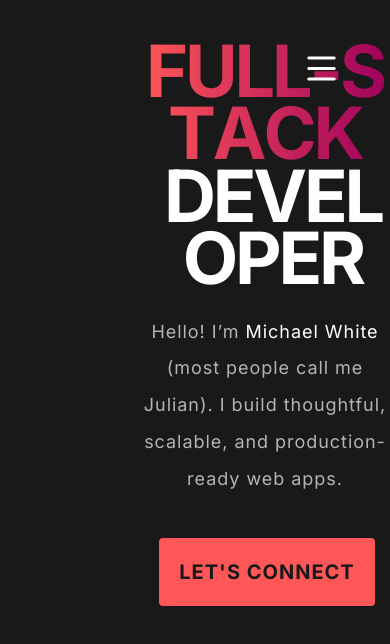
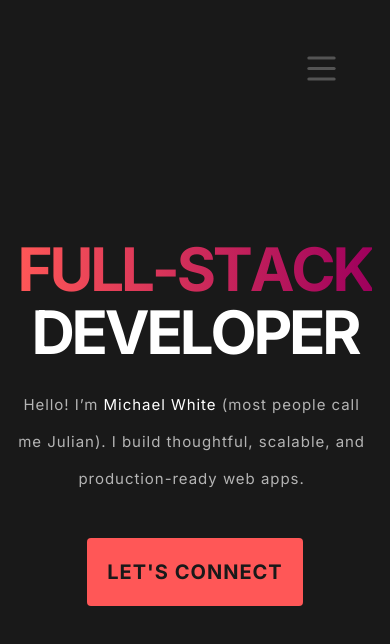
Before and after one commit to mj-codices/my-portfolio, a Next.js app: page / in a window 390 px wide. Shown: the top 644 px of the page. Built offline with nearby package versions, Linux system fonts and the light colour scheme.

Commit message:
Set up responsiveness through mobile display

```diff
--- a/src/app/components/hero/Hero.tsx
+++ b/src/app/components/hero/Hero.tsx
@@ -6,14 +6,14 @@ import FadeLeftWrapper from "../FadeLeftWrapper";
 export default function Hero() {
   return (
     <section
-      className="relative w-full h-screen bg-[var(--color-secondary)] flex flex-col md:flex-row items-center justify-center
+      className="relative w-full h-screen bg-[var(--color-secondary)] flex flex-row items-center justify-center
     overflow-x-hidden overflow-y-hidden"
     >
       {/* Left Side - Text */}
-      <div className="flex-1 text-center md:text-left pl-35">
+      <div className="flex-1 max-[1060px]:text-center text-left pl-35 remove-padding shrink-con max-[1060px]:flex-none">
         <HeroHeading />
         <FadeInWrapper delay={1500} duration={500}>
-          <p className="text-lg mb-10 max-w-lg leading-[2.3rem] tracking-[.06rem]">
+          <p className="shrink-para text-lg mb-10 max-w-lg leading-[2.3rem] tracking-[.06rem]">
             Hello! I’m <span className="text-white">Michael White</span> (most
             people call me Julian). I build thoughtful, scalable, and
             production-ready web apps.
@@ -21,7 +21,7 @@ export default function Hero() {
         </FadeInWrapper>
 
         <FadeInWrapper delay={1500} duration={500}>
-          <button className="ml-1 px-5 py-5 bg-[var(--color-accent)] text-[var(--color-secondary)] rounded font-semibold text-xl tracking-wider cursor-pointer button button--calypso">
+          <button className="ml-1 px-5 py-5 bg-[var(--color-accent)] text-[var(--color-secondary)] rounded font-semibold text-xl tracking-wider cursor-pointer button button--calypso max-[1060px]:mx-auto max-[1060px]:block">
             <span>LET'S CONNECT</span>
             <span>SEND A MESSAGE</span>
           </button>
@@ -32,8 +32,8 @@ export default function Hero() {
       {/* Decorative Hero Image (out of document flow) */}
 
       <div
-        className="absolute right-0 top-1/2 -translate-y-75 pointer-events-none
-      translate-x-68
+        className="absolute right-0 top-1/2 -translate-y-75 shrink-frame pointer-events-none
+      translate-x-68 max-[1060px]:hidden
 "
       >
         <FadeLeftWrapper delay={2100} duration={675}>
@@ -42,7 +42,7 @@ export default function Hero() {
             alt="Michael White"
             width={1250}
             height={1200}
-            className="opacity-90"
+            className="opacity-90 h-auto max-w-none shrink-image"
           />
         </FadeLeftWrapper>
       </div>
--- a/src/app/components/hero/HeroHeading.tsx
+++ b/src/app/components/hero/HeroHeading.tsx
@@ -37,9 +37,9 @@ export default function HeroHeading() {
   );
 
   return (
-    <h1 className="text-7xl font-bold mt-10 mb-6 uppercase leading-[3.9rem] tracking-[-.2rem]">
+    <h1 className="text-7xl shrink-heading font-bold mt-10 mb-6 uppercase leading-[3.9rem] tracking-[-.2rem]">
         {renderLine(line1, 0, "gradient-text")}
-        {renderLine(line2, 1000, "text-white pl-4")}
+        {renderLine(line2, 1000, "text-white max-[1060px]:pl-0 pl-4")}
     </h1>
   );
 }
--- a/src/app/globals.css
+++ b/src/app/globals.css
@@ -176,7 +176,7 @@ transition: transform 0.30s ease-in-out;
 
 .menu path {
   fill: none;
-  stroke: white;
+  stroke: #545454;
   stroke-width: 3;
   stroke-linecap: round;
   stroke-linejoin: round;
@@ -230,3 +230,40 @@ transition: transform 0.30s ease-in-out;
 .text-anim.animate span {
   opacity: 1;
 }
+
+@media (max-width: 1223px) {
+  .shrink-heading {
+    font-size: 60px;
+    margin-top: 0px;
+  }
+
+  .shrink-para {
+    font-size: 15px;
+    max-width: 448px;
+  }
+
+  .shrink-con {
+    padding-left: 100px;
+  }
+
+  .shrink-image {
+    width: 1200px;
+  }
+
+  .shrink-frame {
+    transform: translateX(40px);
+  }
+
+}
+
+@media (max-width: 1060px) {
+  .remove-padding {
+    padding-left: 0px;
+  }
+}
+
+@media (max-width: 548px) {
+  .shrink-para {
+    max-width: 348px;
+  }
+}
```
